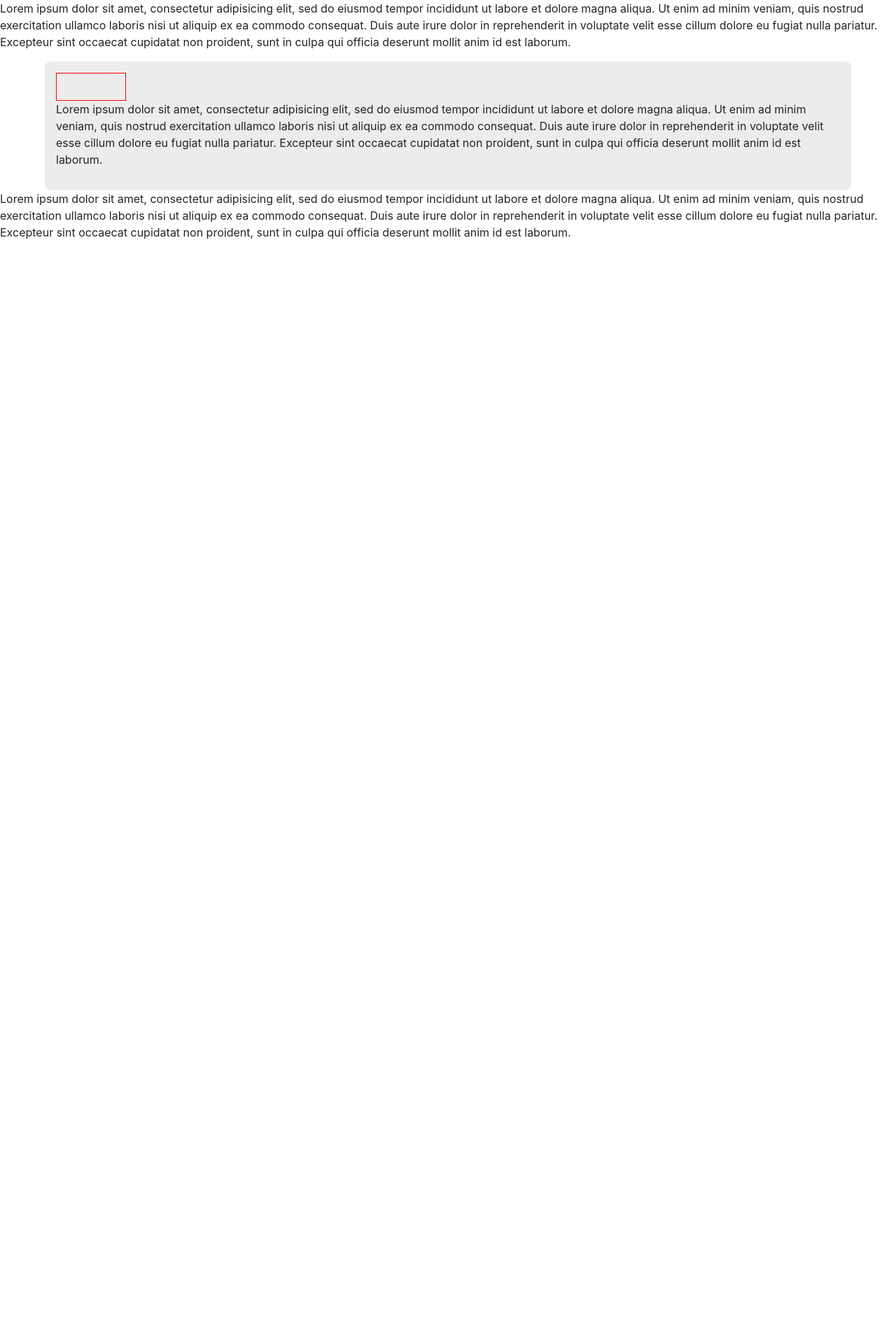
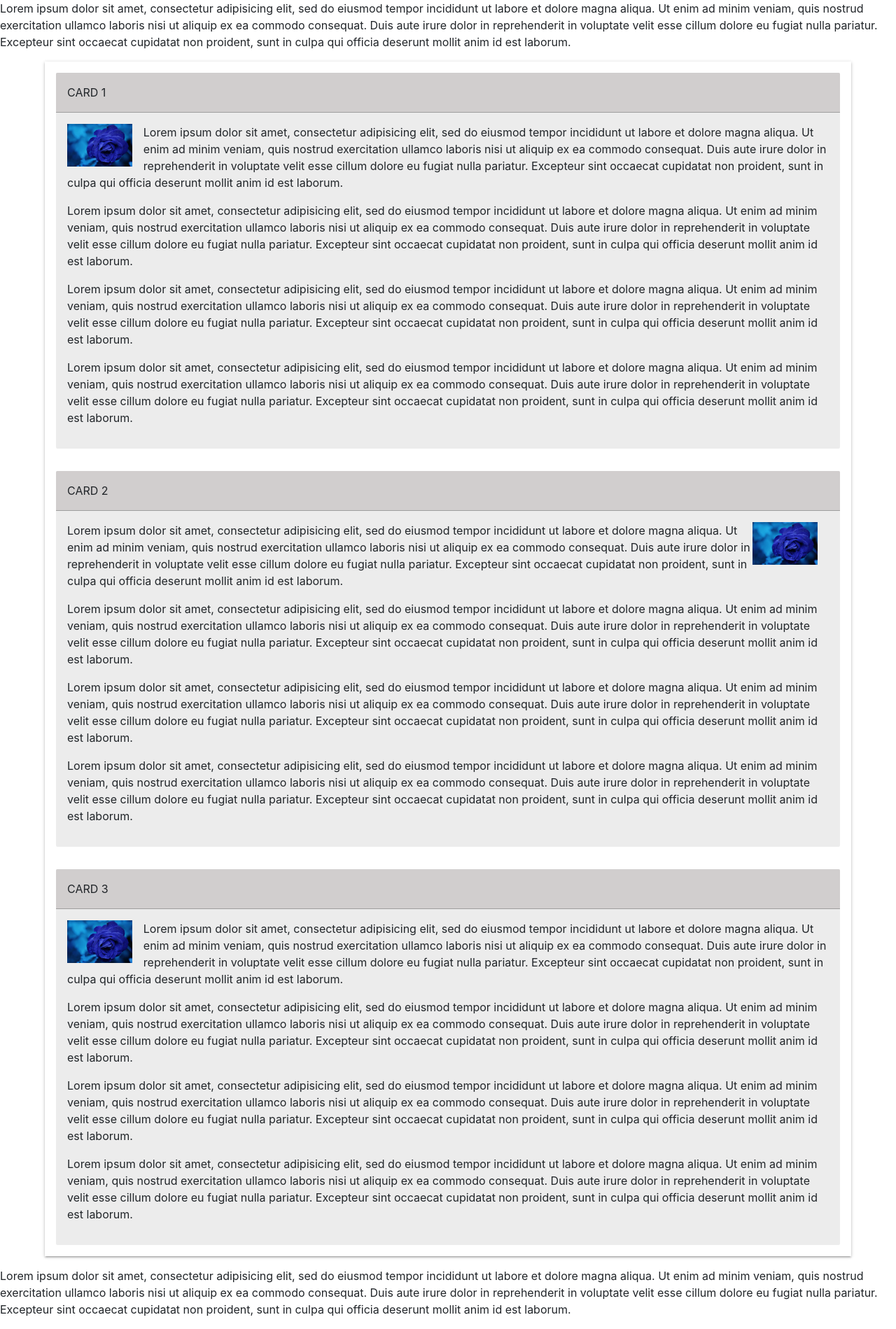
Before and after one commit to ccuffs/sac, a PHP site: page /test.html in a window 1280 px wide. Shown: the whole page at 70% size. Before the commit the page ends 342 px from the top, so only its background shows below. Run offline with PHP 8.4, Linux system fonts and the light colour scheme.

Commit message:
adds card grouping and improve card css

```diff
--- a/assets/css/card.css
+++ b/assets/css/card.css
@@ -1,27 +1,130 @@
+/* ======================================REMOVE */
 .miau {
-    height: 40px;
-    width: 100px;
+    height: 90px;
+    width: 250px;
     border: 1px solid red;
+    background: rgb(127, 133, 97);
+
+    color: black;
+
+    align-items: center;
 }
 
-.card { /* cria apenas a aparência externa: não faz nada com o que está dentro */
+img {
+    width: 10%;
+    height: auto;
+}
+
+/* ======================================REMOVE */
+
+/* Card */
+.card {
+
+}
+
+/* Horizontal card*/
+.horizontal-card {
     background: #ececec;
     width: 90%;
     display: block;
+    box-sizing: border-box;
+    text-align: left;
 
-    padding: 1rem; /* sem isso */
     margin: auto;
-    border-radius: 0.5rem;
+    border-radius: 2px;
+
+    -webkit-box-shadow: rgba(0, 0, 0, 0.14) 0px 2px 2px 0px,
+                        rgba(0, 0, 0, 0.12) 0px 3px 1px -2px,
+                        rgba(0, 0, 0, 0.2) 0px 1px 5px 0px;
+    -moz-box-shadow: rgba(0, 0, 0, 0.14) 0px 2px 2px 0px,
+                     rgba(0, 0, 0, 0.12) 0px 3px 1px -2px,
+                     rgba(0, 0, 0, 0.2) 0px 1px 5px 0px;
+    box-shadow: rgba(0, 0, 0, 0.14) 0px 2px 2px 0px,
+                rgba(0, 0, 0, 0.12) 0px 3px 1px -2px,
+                rgba(0, 0, 0, 0.2) 0px 1px 5px 0px;
 }
 
-.card-body { /* cria uma espécie de container para o que está dentro. */
+.horizontal-card::after { /* clearfix hack */
+    content: "";
+    clear: both;
+    display: table;
+}
+
+
+
+/* Card group */
+.card-group {
+    box-sizing: border-box;
+    margin: 1rem auto;
+    display: block;
+    width: 90%;
+    padding: 1rem;
+
+    -webkit-box-shadow: rgba(0, 0, 0, 0.14) 0px 2px 2px 0px,
+                        rgba(0, 0, 0, 0.12) 0px 3px 1px -2px,
+                        rgba(0, 0, 0, 0.2) 0px 1px 5px 0px;
+    -moz-box-shadow: rgba(0, 0, 0, 0.14) 0px 2px 2px 0px,
+                     rgba(0, 0, 0, 0.12) 0px 3px 1px -2px,
+                     rgba(0, 0, 0, 0.2) 0px 1px 5px 0px;
+    box-shadow: rgba(0, 0, 0, 0.14) 0px 2px 2px 0px,
+                rgba(0, 0, 0, 0.12) 0px 3px 1px -2px,
+                rgba(0, 0, 0, 0.2) 0px 1px 5px 0px;
+}
+
+.card-group > .card,
+.card-group > .horizontal-card {
+    width: 100%;
+
+    -webkit-box-shadow: none;
+    -moz-box-shadow: none;
+    box-shadow: none;
+}
+
+.card-group > .card:not(:last-child),
+.card-group > .horizontal-card:not(:last-child) {
+    margin: 0 auto 2rem auto;
+}
+
+/* Card body */
+.card > .card-body,
+.horizontal-card > .card-body {
+    padding: 1rem;
+}
+
+/* Card header */
+.card > .card-header,
+.horizontal-card > .card-header {
+    padding: 1rem;
+    border-top-left-radius: inherit;
+    border-top-right-radius: inherit;
+
+    background: #d1cece;
+    border-bottom: 1px solid #9e9e9e;
+}
+
+/* Card image */
+.card .card-img,
+.horizontal-card .card-img {
+    /* padding: 1rem; */
+}
+
+/* Card icon */
+.card .card-icon,
+.horizontal-card .card-icon {
+    float: left;
+    /* border-radius: 20px; */
+    padding: 0 1rem 0 0;
+    /* display: inline-block;
+    align-items: left; */
 
 }
 
-.card-header { /* Cria um header bonitinho */
+.card .card-icon-right,
+.horizontal-card .card-icon-right {
+    float: right;
+    /* border-radius: 20px; */
+    padding: 0 1rem 0 0;
+    /* display: inline-block;
+    align-items: left; */
 
 }
-
-.card-img { /* posiciona a imagem dentro do card de forma organizada */
-
-}
--- a/test.html
+++ b/test.html
@@ -20,12 +20,62 @@
 
         <p>Lorem ipsum dolor sit amet, consectetur adipisicing elit, sed do eiusmod tempor incididunt ut labore et dolore magna aliqua. Ut enim ad minim veniam, quis nostrud exercitation ullamco laboris nisi ut aliquip ex ea commodo consequat. Duis aute irure dolor in reprehenderit in voluptate velit esse cillum dolore eu fugiat nulla pariatur. Excepteur sint occaecat cupidatat non proident, sunt in culpa qui officia deserunt mollit anim id est laborum.</p>
 
-        <div class="card">
-            <div class="miau">
+        <div class="card-group">
+
+            <div class="horizontal-card">
+                <div class="card-header">
+                    CARD 1
+                </div>
+
+                <div class="card-body">
+
+                    <img src="assets/img/img1.jpeg" class="card-icon">
+
+                    <p>Lorem ipsum dolor sit amet, consectetur adipisicing elit, sed do eiusmod tempor incididunt ut labore et dolore magna aliqua. Ut enim ad minim veniam, quis nostrud exercitation ullamco laboris nisi ut aliquip ex ea commodo consequat. Duis aute irure dolor in reprehenderit in voluptate velit esse cillum dolore eu fugiat nulla pariatur. Excepteur sint occaecat cupidatat non proident, sunt in culpa qui officia deserunt mollit anim id est laborum.</p>
+                    <p>Lorem ipsum dolor sit amet, consectetur adipisicing elit, sed do eiusmod tempor incididunt ut labore et dolore magna aliqua. Ut enim ad minim veniam, quis nostrud exercitation ullamco laboris nisi ut aliquip ex ea commodo consequat. Duis aute irure dolor in reprehenderit in voluptate velit esse cillum dolore eu fugiat nulla pariatur. Excepteur sint occaecat cupidatat non proident, sunt in culpa qui officia deserunt mollit anim id est laborum.</p>
+                    <p>Lorem ipsum dolor sit amet, consectetur adipisicing elit, sed do eiusmod tempor incididunt ut labore et dolore magna aliqua. Ut enim ad minim veniam, quis nostrud exercitation ullamco laboris nisi ut aliquip ex ea commodo consequat. Duis aute irure dolor in reprehenderit in voluptate velit esse cillum dolore eu fugiat nulla pariatur. Excepteur sint occaecat cupidatat non proident, sunt in culpa qui officia deserunt mollit anim id est laborum.</p>
+                    <p>Lorem ipsum dolor sit amet, consectetur adipisicing elit, sed do eiusmod tempor incididunt ut labore et dolore magna aliqua. Ut enim ad minim veniam, quis nostrud exercitation ullamco laboris nisi ut aliquip ex ea commodo consequat. Duis aute irure dolor in reprehenderit in voluptate velit esse cillum dolore eu fugiat nulla pariatur. Excepteur sint occaecat cupidatat non proident, sunt in culpa qui officia deserunt mollit anim id est laborum.</p>
+
+                </div>
 
             </div>
 
-            <p>Lorem ipsum dolor sit amet, consectetur adipisicing elit, sed do eiusmod tempor incididunt ut labore et dolore magna aliqua. Ut enim ad minim veniam, quis nostrud exercitation ullamco laboris nisi ut aliquip ex ea commodo consequat. Duis aute irure dolor in reprehenderit in voluptate velit esse cillum dolore eu fugiat nulla pariatur. Excepteur sint occaecat cupidatat non proident, sunt in culpa qui officia deserunt mollit anim id est laborum.</p>
+            <div class="horizontal-card">
+                <div class="card-header">
+                    CARD 2
+                </div>
+
+                <div class="card-body">
+
+                    <img src="assets/img/img1.jpeg" class="card-icon-right">
+
+                    <p>Lorem ipsum dolor sit amet, consectetur adipisicing elit, sed do eiusmod tempor incididunt ut labore et dolore magna aliqua. Ut enim ad minim veniam, quis nostrud exercitation ullamco laboris nisi ut aliquip ex ea commodo consequat. Duis aute irure dolor in reprehenderit in voluptate velit esse cillum dolore eu fugiat nulla pariatur. Excepteur sint occaecat cupidatat non proident, sunt in culpa qui officia deserunt mollit anim id est laborum.</p>
+                    <p>Lorem ipsum dolor sit amet, consectetur adipisicing elit, sed do eiusmod tempor incididunt ut labore et dolore magna aliqua. Ut enim ad minim veniam, quis nostrud exercitation ullamco laboris nisi ut aliquip ex ea commodo consequat. Duis aute irure dolor in reprehenderit in voluptate velit esse cillum dolore eu fugiat nulla pariatur. Excepteur sint occaecat cupidatat non proident, sunt in culpa qui officia deserunt mollit anim id est laborum.</p>
+                    <p>Lorem ipsum dolor sit amet, consectetur adipisicing elit, sed do eiusmod tempor incididunt ut labore et dolore magna aliqua. Ut enim ad minim veniam, quis nostrud exercitation ullamco laboris nisi ut aliquip ex ea commodo consequat. Duis aute irure dolor in reprehenderit in voluptate velit esse cillum dolore eu fugiat nulla pariatur. Excepteur sint occaecat cupidatat non proident, sunt in culpa qui officia deserunt mollit anim id est laborum.</p>
+                    <p>Lorem ipsum dolor sit amet, consectetur adipisicing elit, sed do eiusmod tempor incididunt ut labore et dolore magna aliqua. Ut enim ad minim veniam, quis nostrud exercitation ullamco laboris nisi ut aliquip ex ea commodo consequat. Duis aute irure dolor in reprehenderit in voluptate velit esse cillum dolore eu fugiat nulla pariatur. Excepteur sint occaecat cupidatat non proident, sunt in culpa qui officia deserunt mollit anim id est laborum.</p>
+
+                </div>
+
+            </div>
+
+
+            <div class="horizontal-card">
+                <div class="card-header">
+                    CARD 3
+                </div>
+
+                <div class="card-body">
+
+                    <img src="assets/img/img1.jpeg" class="card-icon">
+
+                    <p>Lorem ipsum dolor sit amet, consectetur adipisicing elit, sed do eiusmod tempor incididunt ut labore et dolore magna aliqua. Ut enim ad minim veniam, quis nostrud exercitation ullamco laboris nisi ut aliquip ex ea commodo consequat. Duis aute irure dolor in reprehenderit in voluptate velit esse cillum dolore eu fugiat nulla pariatur. Excepteur sint occaecat cupidatat non proident, sunt in culpa qui officia deserunt mollit anim id est laborum.</p>
+                    <p>Lorem ipsum dolor sit amet, consectetur adipisicing elit, sed do eiusmod tempor incididunt ut labore et dolore magna aliqua. Ut enim ad minim veniam, quis nostrud exercitation ullamco laboris nisi ut aliquip ex ea commodo consequat. Duis aute irure dolor in reprehenderit in voluptate velit esse cillum dolore eu fugiat nulla pariatur. Excepteur sint occaecat cupidatat non proident, sunt in culpa qui officia deserunt mollit anim id est laborum.</p>
+                    <p>Lorem ipsum dolor sit amet, consectetur adipisicing elit, sed do eiusmod tempor incididunt ut labore et dolore magna aliqua. Ut enim ad minim veniam, quis nostrud exercitation ullamco laboris nisi ut aliquip ex ea commodo consequat. Duis aute irure dolor in reprehenderit in voluptate velit esse cillum dolore eu fugiat nulla pariatur. Excepteur sint occaecat cupidatat non proident, sunt in culpa qui officia deserunt mollit anim id est laborum.</p>
+                    <p>Lorem ipsum dolor sit amet, consectetur adipisicing elit, sed do eiusmod tempor incididunt ut labore et dolore magna aliqua. Ut enim ad minim veniam, quis nostrud exercitation ullamco laboris nisi ut aliquip ex ea commodo consequat. Duis aute irure dolor in reprehenderit in voluptate velit esse cillum dolore eu fugiat nulla pariatur. Excepteur sint occaecat cupidatat non proident, sunt in culpa qui officia deserunt mollit anim id est laborum.</p>
+
+                </div>
+
+            </div>
         </div>
 
         <p>Lorem ipsum dolor sit amet, consectetur adipisicing elit, sed do eiusmod tempor incididunt ut labore et dolore magna aliqua. Ut enim ad minim veniam, quis nostrud exercitation ullamco laboris nisi ut aliquip ex ea commodo consequat. Duis aute irure dolor in reprehenderit in voluptate velit esse cillum dolore eu fugiat nulla pariatur. Excepteur sint occaecat cupidatat non proident, sunt in culpa qui officia deserunt mollit anim id est laborum.</p>
```
Also changed, not shown: assets/img/img1.jpeg (added).
